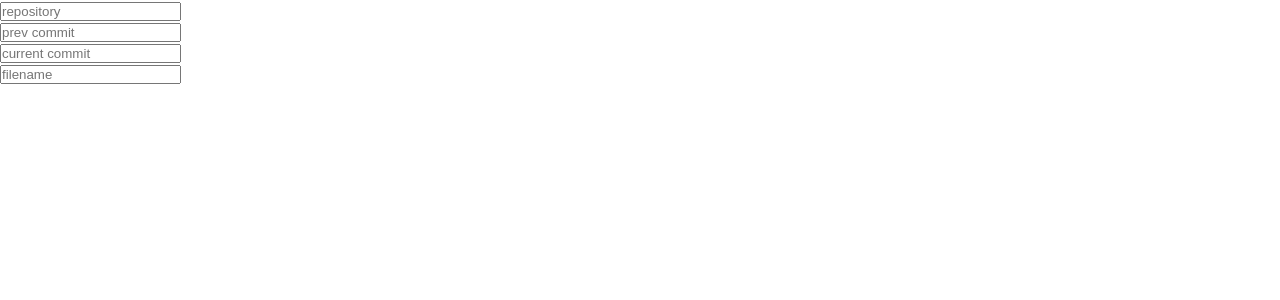
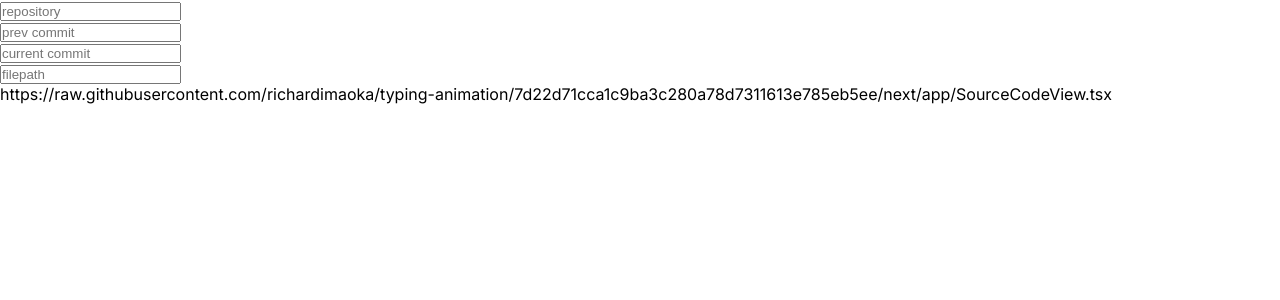
Before and after one commit to richardimaoka/typing-animation, a Next.js app in the folder next/: page / in a window 1280 px wide. Shown: the top 300 px of the page. Built offline with nearby package versions, Linux system fonts and the light colour scheme.

Commit message:
filepath instead of filename

```diff
--- a/next/app/page.tsx
+++ b/next/app/page.tsx
@@ -7,15 +7,15 @@ interface State {
   repository: string;
   prevCommit: string;
   currentCommit: string;
-  filename: string;
+  filepath: string;
 }
 
 export default function Home() {
   const [state, setState] = useState<State>({
-    repository: "",
-    prevCommit: "",
-    currentCommit: "",
-    filename: "",
+    repository: "typing-animation",
+    prevCommit: "7d22d71cca1c9ba3c280a78d7311613e785eb5ee",
+    currentCommit: "99d5c1c214319cc7b0da69e692c24f639095bc1a",
+    filepath: "next/app/SourceCodeView.tsx",
   });
 
   const chunks: Chunk[] = [
@@ -66,6 +66,7 @@ export default function Home() {
     };
   </script>
 </html>`;
+
   return (
     <main>
       <div>
@@ -98,12 +99,13 @@ export default function Home() {
       <div>
         <input
           type="text"
-          placeholder="filename"
+          placeholder="filepath"
           onChange={(e) =>
-            setState({ ...state, filename: e.currentTarget.value })
+            setState({ ...state, filepath: e.currentTarget.value })
           }
         />
       </div>
+      <div>{`https://raw.githubusercontent.com/richardimaoka/${state.repository}/${state.prevCommit}/${state.filepath}`}</div>
       {/* <SourceCodeView sourceCode={sourceCode} chunks={chunks} /> */}
     </main>
   );
```
